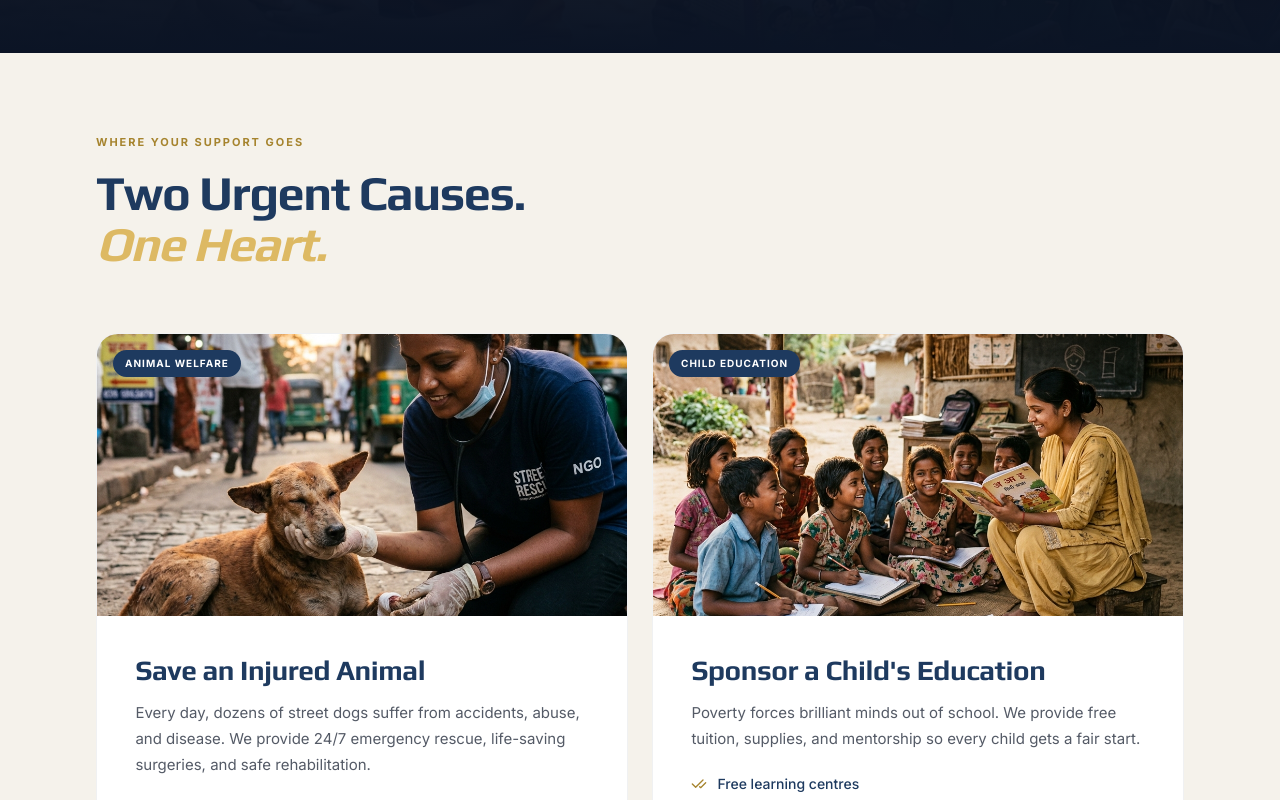
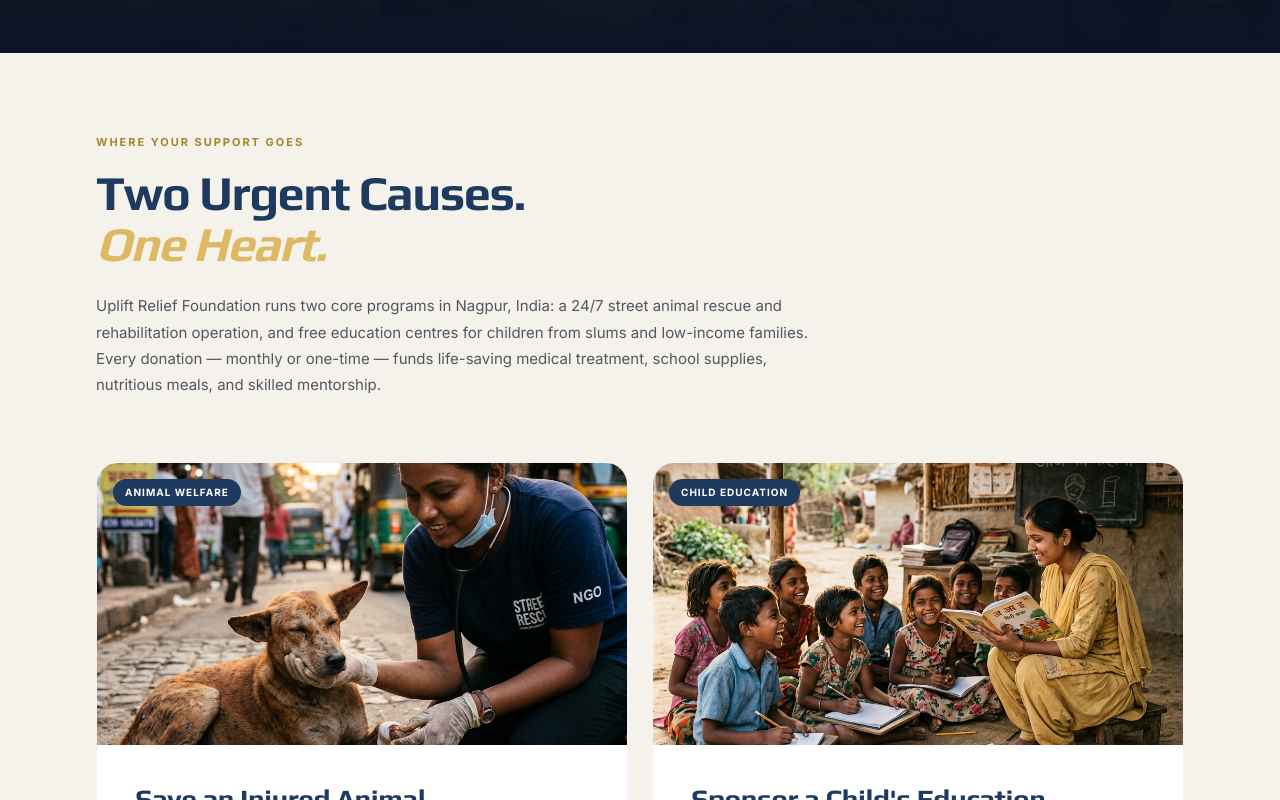
Before and after one commit to Upliftrelieffoundation/Uplift-Relief-Foundation, a Next.js app: page /work in a window 1280 px wide. Shown: the part 360-1160 px from the top of the page. Built offline with nearby package versions, Linux system fonts and the light colour scheme; no server answers.

Commit message:
feat: expand work page content with keyword-rich program descriptions

```diff
--- a/app/Components/Work/WorkCauses.tsx
+++ b/app/Components/Work/WorkCauses.tsx
@@ -6,12 +6,19 @@ export default function WorkCausesSection() {
   return (
     <section className="bg-ivory max-lg:px-5 max-lg:py-10 lg:px-10 lg:py-20" id="causes">
       <div className="wrap">
-        <div className="max-w-140 mb-[clamp(3rem,5vw,4rem)] reveal">
+        <div className="mb-[clamp(3rem,5vw,4rem)] reveal">
           <span className="eyebrow text-gold-deep">Where Your Support Goes</span>
-          <h2 className="text-navy">
+          <h2 className="text-navy mb-6">
             Two Urgent Causes.<br />
             <em>One Heart.</em>
           </h2>
+          <p className="text-[rgba(11,20,37,0.7)] text-[0.9375rem] leading-[1.75] max-w-180">
+            Uplift Relief Foundation runs two core programs in Nagpur, India: a 24/7
+            street animal rescue and rehabilitation operation, and free education centres
+            for children from slums and low-income families. Every donation — monthly or
+            one-time — funds life-saving medical treatment, school supplies, nutritious
+            meals, and skilled mentorship.
+          </p>
         </div>
         <div className="grid max-lg:grid-cols-1 lg:grid-cols-2 gap-6">
           <div className="flex flex-col relative bg-white overflow-hidden border border-[rgba(11,20,37,0.06)] rounded-3xl transition-all duration-[0.6s] ease-[cubic-bezier(0.16,1,0.3,1)] hover:-translate-y-2 hover:shadow-[0_24px_64px_rgba(11,20,37,0.08)] group reveal">
@@ -28,9 +35,11 @@ export default function WorkCausesSection() {
             <div className="flex flex-col flex-grow p-[clamp(1.5rem,3vw,2.5rem)]">
               <h3 className="mb-3 text-navy">Save an Injured Animal</h3>
               <p className="text-[rgba(11,20,37,0.7)] text-[0.9375rem] leading-[1.75] mb-5">
-                Every day, dozens of street dogs suffer from accidents, abuse,
-                and disease. We provide 24/7 emergency rescue, life-saving
-                surgeries, and safe rehabilitation.
+                Every day, dozens of street dogs across Nagpur suffer from road accidents,
+                abuse, and preventable disease. Our 24/7 rescue team responds to emergency
+                calls, providing on-site first aid, transport to veterinary partners,
+                life-saving surgeries, and long-term rehabilitation. We also run regular
+                anti-rabies vaccination camps and promote adoption over purchase.
               </p>
               <ul className="list-none mb-7 flex flex-col gap-2">
                 <li className="flex items-center gap-2.5 text-[0.875rem] font-medium text-navy">
@@ -66,8 +75,11 @@ export default function WorkCausesSection() {
             <div className="flex flex-col flex-grow p-[clamp(1.5rem,3vw,2.5rem)]">
               <h3 className="mb-3 text-navy">Sponsor a Child&apos;s Education</h3>
               <p className="text-[rgba(11,20,37,0.7)] text-[0.9375rem] leading-[1.75] mb-5">
-                Poverty forces brilliant minds out of school. We provide free
-                tuition, supplies, and mentorship so every child gets a fair start.
+                Poverty forces brilliant young minds out of school across Nagpur&apos;s
+                underserved communities. Our free education centres provide daily tuition,
+                school supplies, uniforms, nutritious meals, and digital literacy classes.
+                We also offer one-on-one mentorship and career guidance to help each child
+                build a path out of poverty.
               </p>
               <ul className="list-none mb-7 flex flex-col gap-2">
                 <li className="flex items-center gap-2.5 text-[0.875rem] font-medium text-navy">
```
